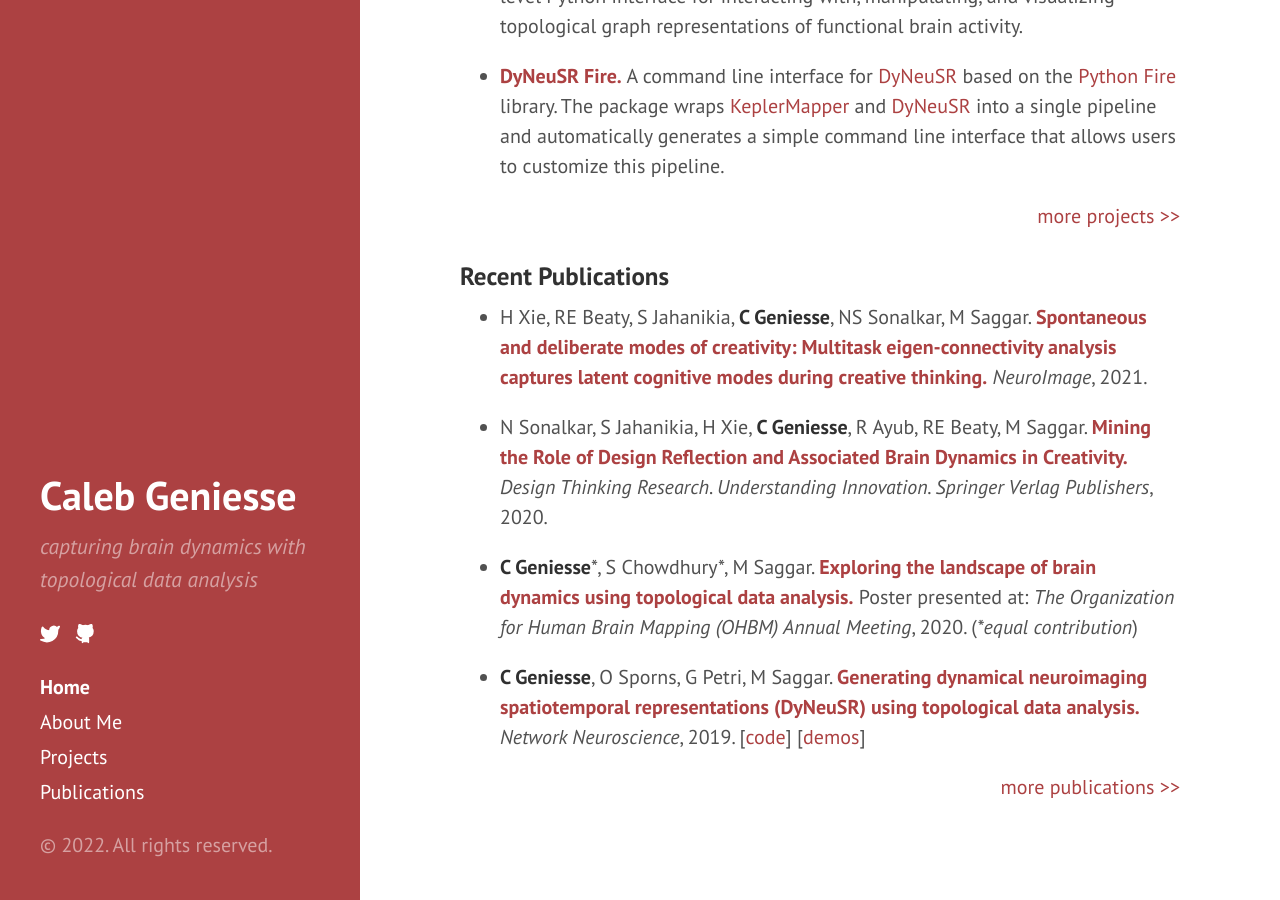
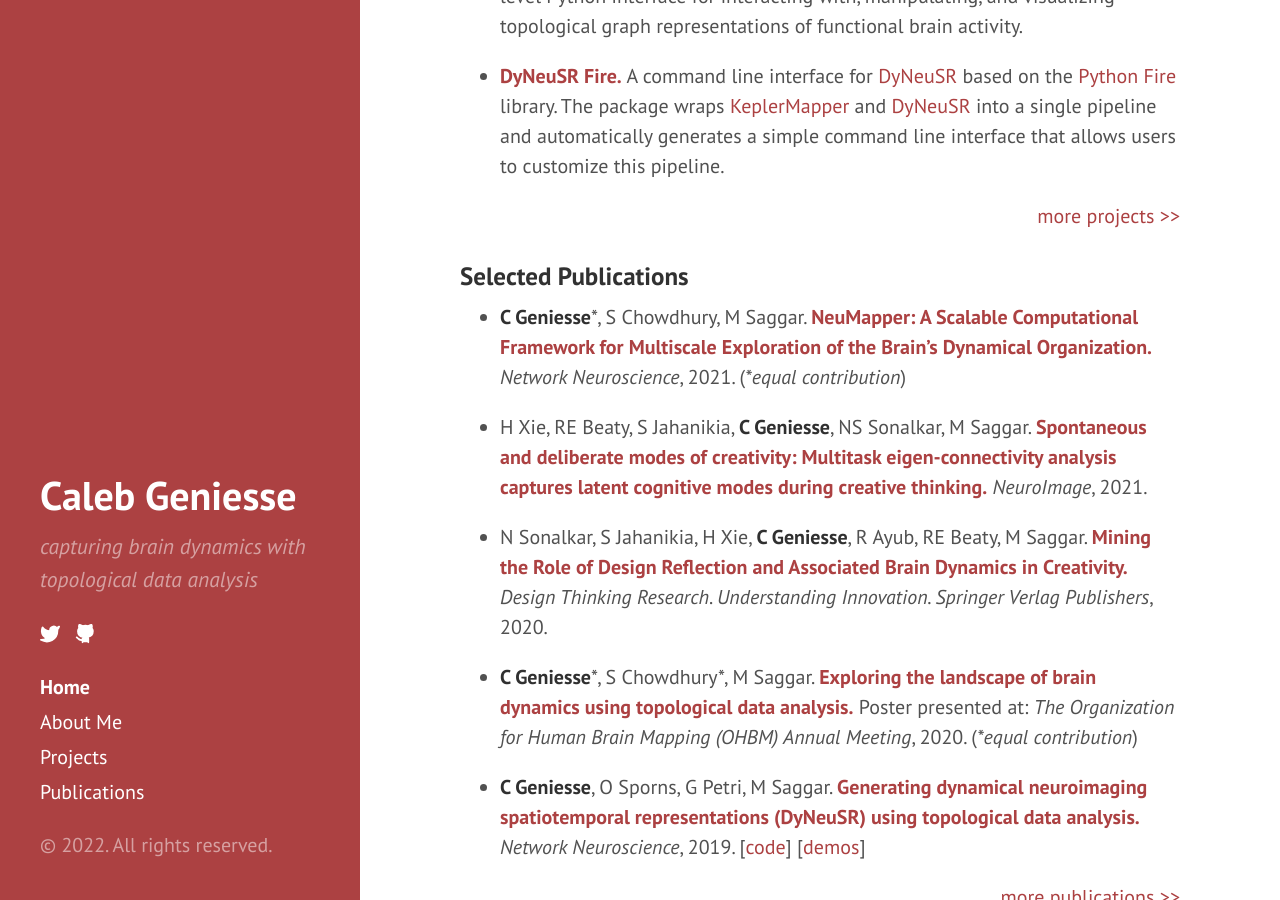
Before and after one commit to calebgeniesse/calebgeniesse.github.io, a Jekyll site: the page built from index.md, in a window 1280 px wide and 900 px high, scrolled down 487 px. Built offline with Jekyll 4.4.1, drawn with Linux system fonts in a browser that asks for light colours; our own code applies the rules of GitHub Pages for plain Markdown files.

Commit message:
Update index.md

```diff
--- a/index.md
+++ b/index.md
@@ -30,7 +30,9 @@
 
 
 
-### Recent Publications
+### Selected Publications
+
+- **C Geniesse**\*, S Chowdhury, M Saggar. **[NeuMapper: A Scalable Computational Framework for Multiscale Exploration of the Brain's Dynamical Organization.](https://doi.org/10.1162/netn_a_00229)** *Network Neuroscience*, 2021. (*\*equal contribution*)
 
 - H Xie, RE Beaty, S Jahanikia, **C Geniesse**, NS Sonalkar, M Saggar. **[Spontaneous and deliberate modes of creativity: Multitask eigen-connectivity analysis captures latent cognitive modes during creative thinking.](https://doi.org/10.1016/j.neuroimage.2021.118531)** *NeuroImage*, 2021.
 
```
